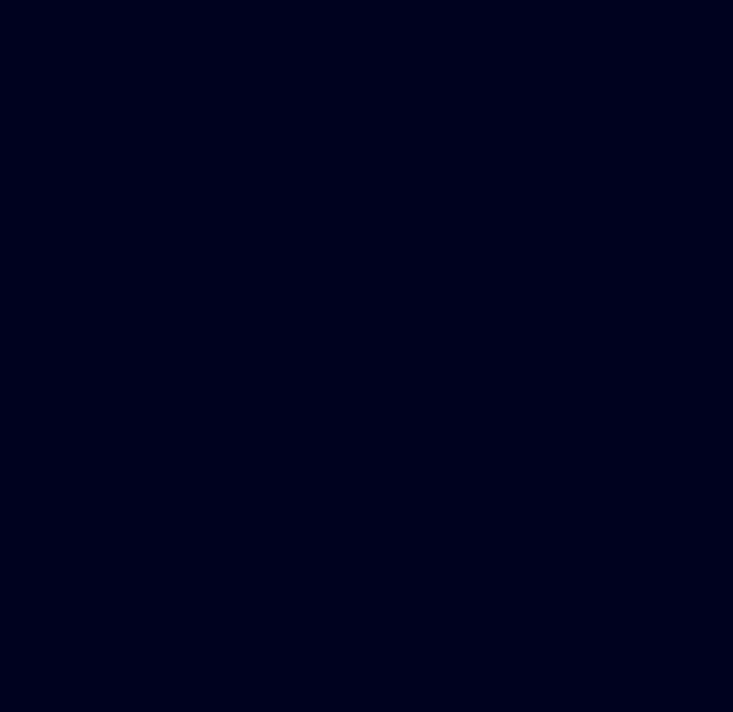
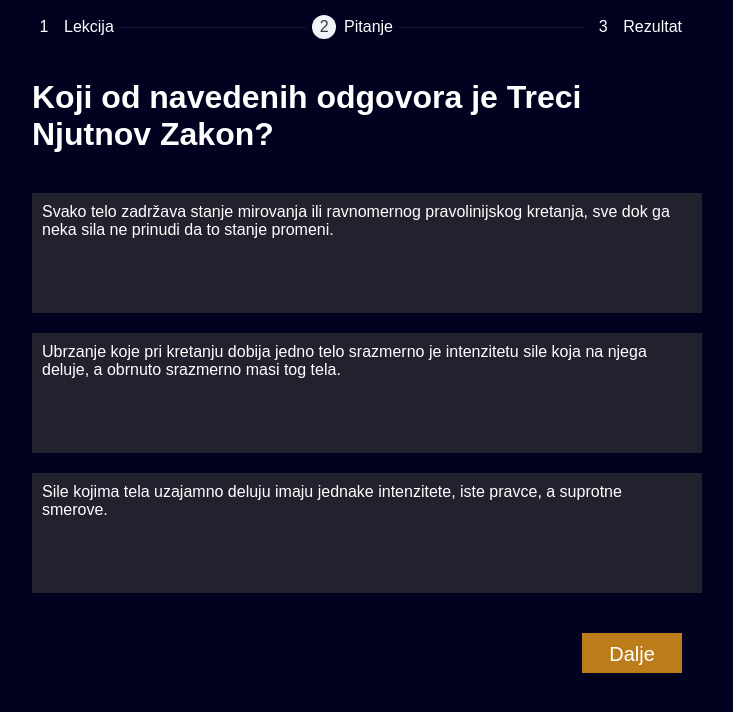
Before and after one commit to EminRedzovic/Hackaton2024, a React (Create React App) app: page /questions in a window 1280 px wide. Before the commit this address had no page. Shown: the top 712 px of the page, without its empty margins (283-1016 px from the left). Built offline with nearby package versions, Linux system fonts and the light colour scheme.

Commit message:
Finishing questions

```diff
--- a/package.json
+++ b/package.json
@@ -6,6 +6,7 @@
     "@emotion/react": "^11.11.4",
     "@emotion/styled": "^11.11.5",
     "@mui/icons-material": "^5.15.15",
+    "@mui/joy": "^5.0.0-beta.36",
     "@mui/material": "^5.15.15",
     "@testing-library/jest-dom": "^5.17.0",
     "@testing-library/react": "^13.4.0",
--- a/src/App.js
+++ b/src/App.js
@@ -10,6 +10,9 @@ import LeaderboardPage from "./pages/Leaderboard/LeaderboardPage";
 import ProfilePage from "./pages/ProfilePage/profilePage";
 import Course from "./pages/Course/Course";
 
+import LessonPage from "./pages/Lesson/lessonPage.js";
+import QuestionPage from "./pages/Questions/questionPage.js";
+
 function App() {
   return (
     <BrowserRouter>
@@ -21,6 +24,8 @@ function App() {
         <Route path="/loginPage" element={<LoginPage />} />
         <Route path="/registerPage" element={<RegisterPage />} />
         <Route path="/course" element={<Course />} />
+        <Route path="/questions" element={<QuestionPage />} />
+        <Route path="/lesson" element={<LessonPage />} />
       </Routes>
     </BrowserRouter>
   );
--- /dev/null
+++ b/src/pages/Lesson/lessonPage.css
@@ -0,0 +1,35 @@
+.lesson {
+  color: white;
+  margin: auto;
+  width: 650px !important;
+}
+
+.stepper {
+  margin-top: 15px;
+}
+
+.lesson h1 {
+  margin-top: 40px;
+}
+
+.lesson .tekst {
+  font-size: 20px;
+  margin-top: 30px;
+}
+
+.lesson .tekst h2 {
+  margin-top: 15px;
+}
+
+.lesson button {
+  padding: 10px;
+  background-color: #bc7c19;
+  border: 0;
+  color: white;
+  font-size: 20px;
+  width: 100px;
+  height: 40px;
+  float: right;
+  margin-top: 20px;
+  cursor: pointer;
+}
--- /dev/null
+++ b/src/pages/Lesson/lessonPage.js
@@ -0,0 +1,83 @@
+import * as React from "react";
+import Stepper from "@mui/joy/Stepper";
+import Step from "@mui/joy/Step";
+import StepIndicator from "@mui/joy/StepIndicator";
+import "./lessonPage.css";
+
+const lessonPage = () => {
+  return (
+    <div className="lesson">
+      <div className="stepper">
+        <Stepper sx={{ width: "100%", color: "white" }}>
+          <Step
+            indicator={
+              <StepIndicator variant="soft" color="neutral">
+                1
+              </StepIndicator>
+            }
+          >
+            Lekcija
+          </Step>
+          <Step
+            indicator={
+              <StepIndicator variant="primary" color="primary">
+                2
+              </StepIndicator>
+            }
+          >
+            Pitanje
+          </Step>
+          <Step
+            indicator={
+              <StepIndicator variant="primary" color="primary">
+                3
+              </StepIndicator>
+            }
+          >
+            Rezultat
+          </Step>
+        </Stepper>
+      </div>
+      <h1>Prvi Njutnov zakon</h1>
+      <div className="tekst">
+        <p>
+          Njutnovi zakoni su skup tri zakona klasične fizike. Oni opisuju vezu
+          između kretanja tela i sila koje deluju na telo i prvi ih je
+          predstavio Isak Njutn. Oni su objavljeni u knjizi „Philosophiae
+          Naturalis Principia matematica“ ili u slobodnom prevodu Matematičke
+          osnove prirodne filozofije (kako je Njutn zvao fiziku) iz 1687.
+          godine. Ovi zakoni čine temelje klasične mehanike.
+          <br />
+          Njutn ih je koristio da objasni i istraži kretanje mnogih fizičkih
+          objekata i sistema. Na primer, u trećem tomu teksta, Njutn je pokazao
+          da zakoni kretanja, u kombinaciji sa njegovim zakonom univerzalne
+          gravitacije, mogu da objasne Keplerove zakone planetarnog kretanja.
+          <br />
+          <h2>
+            <b>Prvi zakon: Zakon inercije</b>
+          </h2>
+          <br />
+          Prvi Njutnov zakon ili zakon inercije glasi: Svako telo zadržava
+          stanje mirovanja ili ravnomernog pravolinijskog kretanja, sve dok ga
+          neka sila ne prinudi da to stanje promeni.
+          <h2>
+            <b>Drugi zakon: Zakon sile</b>
+          </h2>
+          <br /> Drugi Njutnov zakon ili zakon sile glasi: Ubrzanje koje pri
+          kretanju dobija jedno telo srazmerno je intenzitetu sile koja na njega
+          deluje, a obrnuto srazmerno masi tog tela.
+          <h2>
+            <b>Treći zakon: Zakon akcije i reakcije</b>
+          </h2>
+          <br />
+          Treći Njutnov zakon ili zakon akcije i reakcije glasi: Sile kojima
+          tela uzajamno deluju imaju jednake intenzitete, iste pravce, a
+          suprotne smerove.
+        </p>
+      </div>
+      <button>Dalje</button>
+    </div>
+  );
+};
+
+export default lessonPage;
--- /dev/null
+++ b/src/pages/Questions/questionPage.css
@@ -0,0 +1,36 @@
+.question {
+  color: white;
+  margin: auto;
+  width: 650px !important;
+}
+
+.stepper {
+  margin-top: 15px;
+}
+
+.question h1 {
+  margin-top: 40px;
+  margin-bottom: 40px;
+}
+
+.question .dugme {
+  padding: 10px;
+  width: 100%;
+  height: 100px;
+  background-color: #22222e;
+  margin-bottom: 20px;
+  cursor: pointer;
+}
+
+.question button {
+  padding: 10px;
+  background-color: #bc7c19;
+  border: 0;
+  color: white;
+  font-size: 20px;
+  width: 100px;
+  height: 40px;
+  float: right;
+  margin-top: 20px;
+  cursor: pointer;
+}
--- /dev/null
+++ b/src/pages/Questions/questionPage.js
@@ -0,0 +1,65 @@
+import * as React from "react";
+import Stepper from "@mui/joy/Stepper";
+import Step from "@mui/joy/Step";
+import StepIndicator from "@mui/joy/StepIndicator";
+import "./questionPage.css";
+
+const questionPage = () => {
+  return (
+    <div className="question">
+      <div className="stepper">
+        <Stepper sx={{ width: "100%", color: "white" }}>
+          <Step
+            indicator={
+              <StepIndicator variant="primary" color="primary">
+                1
+              </StepIndicator>
+            }
+          >
+            Lekcija
+          </Step>
+          <Step
+            indicator={
+              <StepIndicator variant="soft" color="neutral">
+                2
+              </StepIndicator>
+            }
+          >
+            Pitanje
+          </Step>
+          <Step
+            indicator={
+              <StepIndicator variant="primary" color="primary">
+                3
+              </StepIndicator>
+            }
+          >
+            Rezultat
+          </Step>
+        </Stepper>
+      </div>
+      <h1>Koji od navedenih odgovora je Treci Njutnov Zakon?</h1>
+      <div className="dugme">
+        <p>
+          Svako telo zadržava stanje mirovanja ili ravnomernog pravolinijskog
+          kretanja, sve dok ga neka sila ne prinudi da to stanje promeni.
+        </p>
+      </div>
+      <div className="dugme">
+        <p>
+          Ubrzanje koje pri kretanju dobija jedno telo srazmerno je intenzitetu
+          sile koja na njega deluje, a obrnuto srazmerno masi tog tela.
+        </p>
+      </div>
+      <div className="dugme">
+        <p>
+          Sile kojima tela uzajamno deluju imaju jednake intenzitete, iste
+          pravce, a suprotne smerove.
+        </p>
+      </div>
+      <button>Dalje</button>
+    </div>
+  );
+};
+
+export default questionPage;
```
Also changed, not shown: 1 other file (tests, documents, lock files or other folders).
